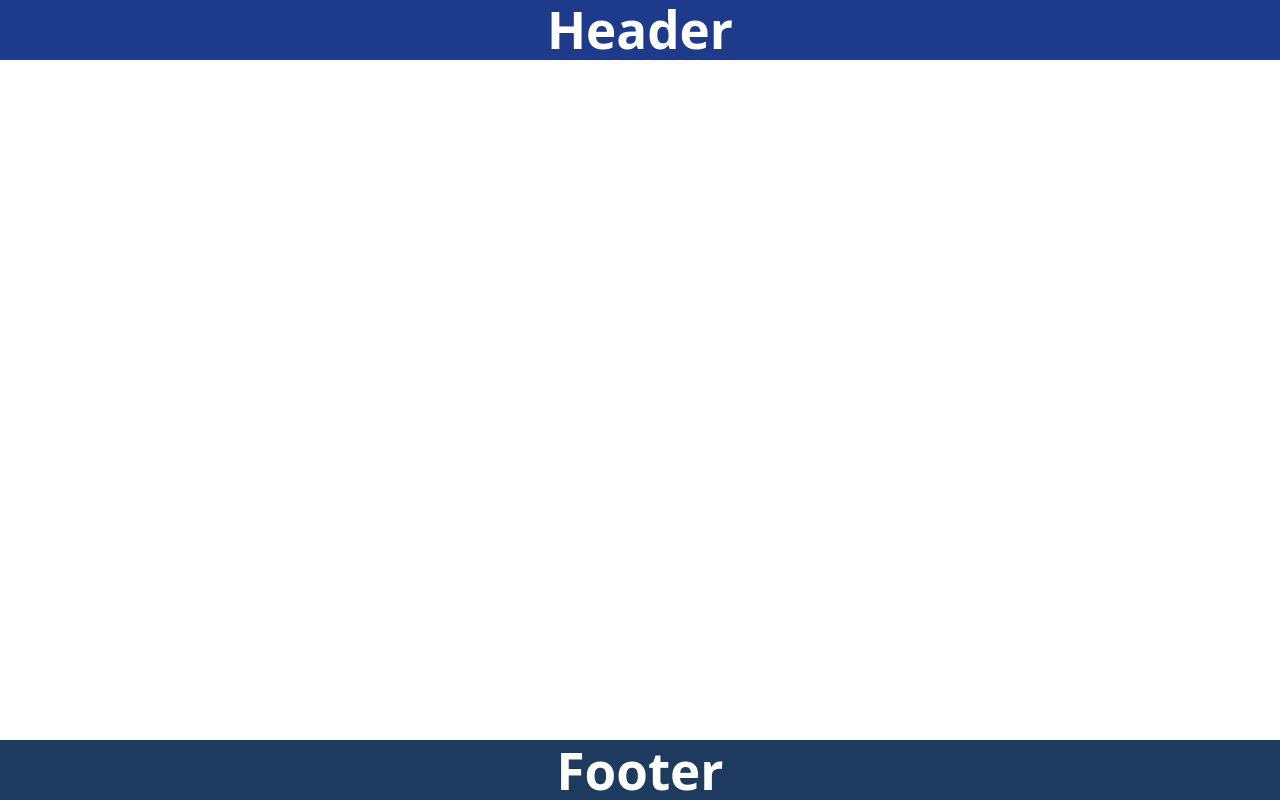
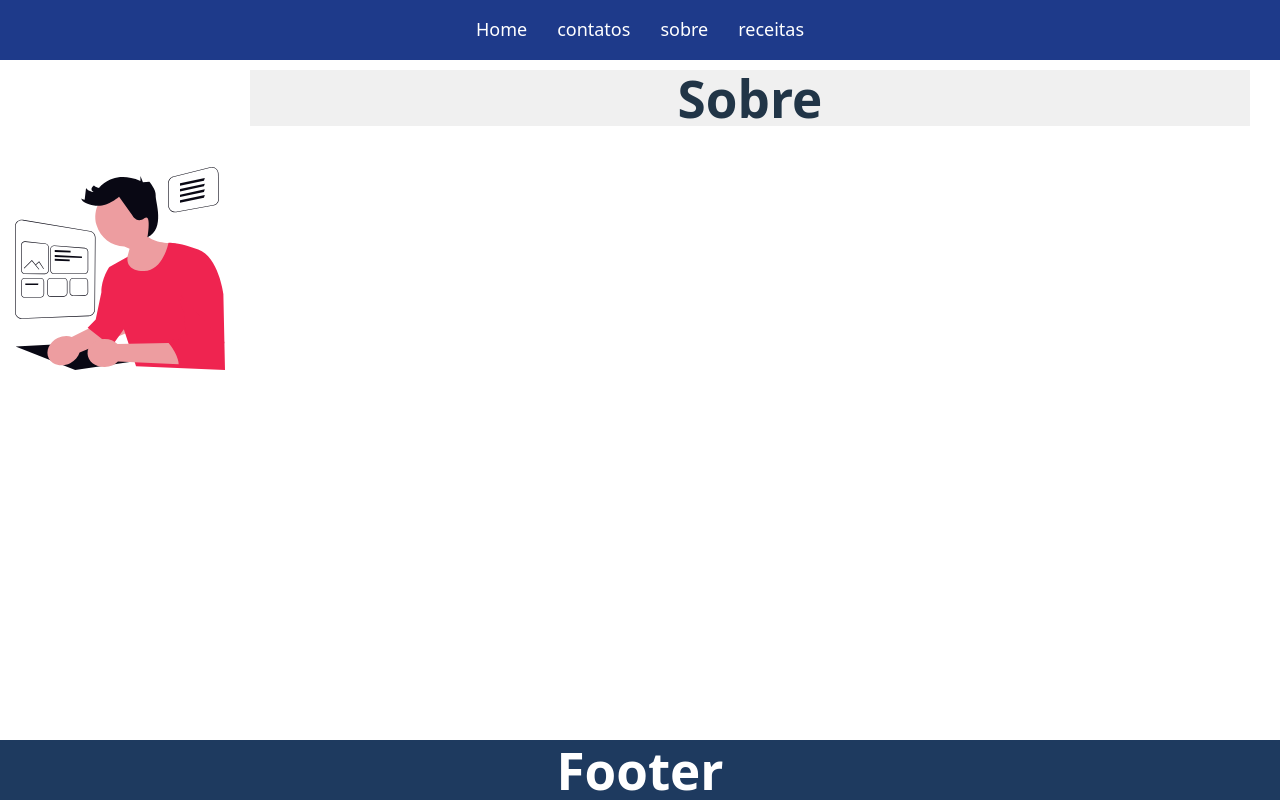
Before and after one commit to edsonrsantos/projeto3, a React (Vite) app: page /sobre in a window 1280 px wide. Before the commit this address had no page. Built offline with nearby package versions, Linux system fonts and the light colour scheme.

Commit message:
Segundo commit do projeto3

```diff
--- a/src/App.css
+++ b/src/App.css
@@ -8,8 +8,6 @@ body, html, #root, .app {  /*Faz todos os componentes subirem para o topo da tel
   height: 100%;
   overflow-x: hidden;
 }
-
-
 
 /* HEADER fixo no topo */
 .header {
@@ -41,8 +39,6 @@ body, html, #root, .app {  /*Faz todos os componentes subirem para o topo da tel
   z-index: 1000;
 }
 
-
-
 /* centraliza a Home entra a header e footer */
 .content {
   position: relative; /* permite o background da home acompanhar novos textos inseridos*/
@@ -52,10 +48,9 @@ body, html, #root, .app {  /*Faz todos os componentes subirem para o topo da tel
 }
 
 .home{
-
-  height:auto;
+  height:auto; /*permite o background da home acompanhar novos textos inseridos  /*
   align-content:center; /* centraliza texto na vertical da home  */
-  background-color: rgb(240, 240, 240);
+  background-color: rgb(245, 243, 243);
   width: 1000px;
   margin-left: 250px;
   text-align: center; /* centraliza textos na horizontal da home  */
@@ -72,3 +67,89 @@ body, html, #root, .app {  /*Faz todos os componentes subirem para o topo da tel
   margin-bottom: 20px; /* Espaçamento entre os parágrafos */
   line-height: 1.2; /* Altura da linha para melhor leitura */
 }
+
+.menu nav {    /* posicionando os links dentro do Menu */
+  display: flex;
+  justify-content: center; /* centraliza os links horizontalmente */
+  gap: 30px;               /* espaçamento entre os links */
+  padding: 20px;
+}
+.menu a{   /*colocar cor e tamanho nos links  */
+    color: white;
+    font-size: 18px;
+
+}
+
+.contatos{
+  height:auto;
+  align-content:center; /* centraliza texto na vertical da home  */
+  background-color: rgb(240, 240, 240);
+  width: 1000px;
+  margin-left: 250px;
+  text-align: center; /* centraliza textos na horizontal da home  */
+  margin-top: 70px;
+
+}
+
+.sobre{
+ height:auto;
+  align-content:center; /* centraliza texto na vertical da home  */
+  background-color: rgb(240, 240, 240);
+  width: 1000px;
+  margin-left: 250px;
+  text-align: center; /* centraliza textos na horizontal da home  */
+  margin-top: 70px;
+
+}
+
+/* Hover - ao passar o mouse */
+.link:hover {
+  color: #0056b3;
+  background-color: #f0f0f0;
+  border-radius: 4px;
+}
+
+.link {
+  text-decoration: none;
+  color: #333;
+  font-size: 18px;
+  padding: 8px 12px;
+  transition: all 0.3s ease;
+}
+
+.active {
+  color: #ffffff;
+  background-color: #007bff;
+  border-radius: 4px;
+  font-weight: bold;
+}
+
+.receitas{
+  height:auto;
+  align-content:center; /* centraliza texto na vertical da home  */
+  background-color: rgb(240, 240, 240);
+  width: 1000px;
+  margin-left: 250px;
+  text-align: center; /* centraliza textos na horizontal da home  */
+  margin-top: 70px;
+}
+
+
+.imagem1 {
+  position: fixed;     /* fixa a imagem na tela */
+  bottom: 430px;        /* posiciona imagem na vertical à esquerda, se distancia do rodapé */
+  left: 15px;          /* posiciona imagem na horizontal à esquerda,  */
+  width: 210px;        /* largura da imagem */
+}
+
+.figure {
+  margin: 0;
+  padding: 0;
+}
+
+.imagem2 {
+  position: fixed;     /* fixa a imagem na tela */
+  bottom: 100px;        /* posiciona imagem na vertical à esquerda, se distancia do rodapé */
+  left: 1290px;          /* posiciona imagem na horizontal à esquerda,  */
+  width: 210px;        /* largura da imagem */
+}
--- a/src/App.jsx
+++ b/src/App.jsx
@@ -2,8 +2,11 @@ import './App.css'
 import {BrowserRouter, Route, Routes} from 'react-router-dom'
 import Home from './Home'
 import Contatos from './Contatos'
+import Sobre from './sobre'
 import Header from './Header'
 import Footer from './Footer'
+import Receitas from './receitas'
+import Development from './assets/development.svg'
 
 function App() {
 
@@ -16,7 +19,15 @@ function App() {
          <Routes>
           <Route path="/" element={<Home />}/>
           <Route path="/contatos" element={<Contatos />}/>
+           <Route path="/sobre" element={<Sobre />}/>
+           <Route path="/receitas" element={<Receitas />}/>
         </Routes>
+
+           <figure className={'figure'}>
+           <img src={Development} alt="imagem1" className={'imagem1'} />
+           <img src={Development} alt="imagem2" className={'imagem2'} />
+           </figure>
+
       </div>
 
       <Footer />
--- a/src/Contatos.jsx
+++ b/src/Contatos.jsx
@@ -2,8 +2,9 @@ import React from 'react'
 
 const Contatos = () => {
   return (
-    <div>
+    <div className='contatos'>
         <h1>Contatos</h1>
+
     </div>
   )
 }
--- a/src/Header.jsx
+++ b/src/Header.jsx
@@ -1,9 +1,11 @@
 import React from 'react'
+import Menu from './menu'
 
 const Header = () => {
   return (
     <div className='header'>
-         <h1>Header</h1>
+      <Menu />
+
     </div>
   )
 }
--- a/src/Home.jsx
+++ b/src/Home.jsx
@@ -1,6 +1,8 @@
 import React from 'react'
 import Texto from './Texto'
 import './App.css'
+
+
 
 const Home = () => {
   return (
--- /dev/null
+++ b/src/menu.jsx
@@ -0,0 +1,26 @@
+import {Link, useLocation} from 'react-router-dom'
+import './App.css'
+
+
+
+const menu = () => {
+
+    return (
+
+    <div className='menu'>
+    <nav>
+          <Link to="/" >Home</Link>
+          <Link to="/contatos" >contatos</Link>
+          <Link to="/sobre" >sobre</Link>
+          <Link to="/receitas" >receitas</Link>
+
+       </nav>
+
+
+    </div>
+  )
+
+}
+
+
+export default menu
--- /dev/null
+++ b/src/receitas.jsx
@@ -0,0 +1,11 @@
+import React from 'react'
+
+const receitas = () => {
+  return (
+    <div className='receitas'>
+        <h1>Receitas</h1>
+    </div>
+  )
+}
+
+export default receitas
--- /dev/null
+++ b/src/sobre.jsx
@@ -0,0 +1,12 @@
+import React from 'react'
+
+const sobre = () => {
+  return (
+    <div className='sobre'>
+        <h1>Sobre</h1>
+
+    </div>
+  )
+}
+
+export default sobre
```
